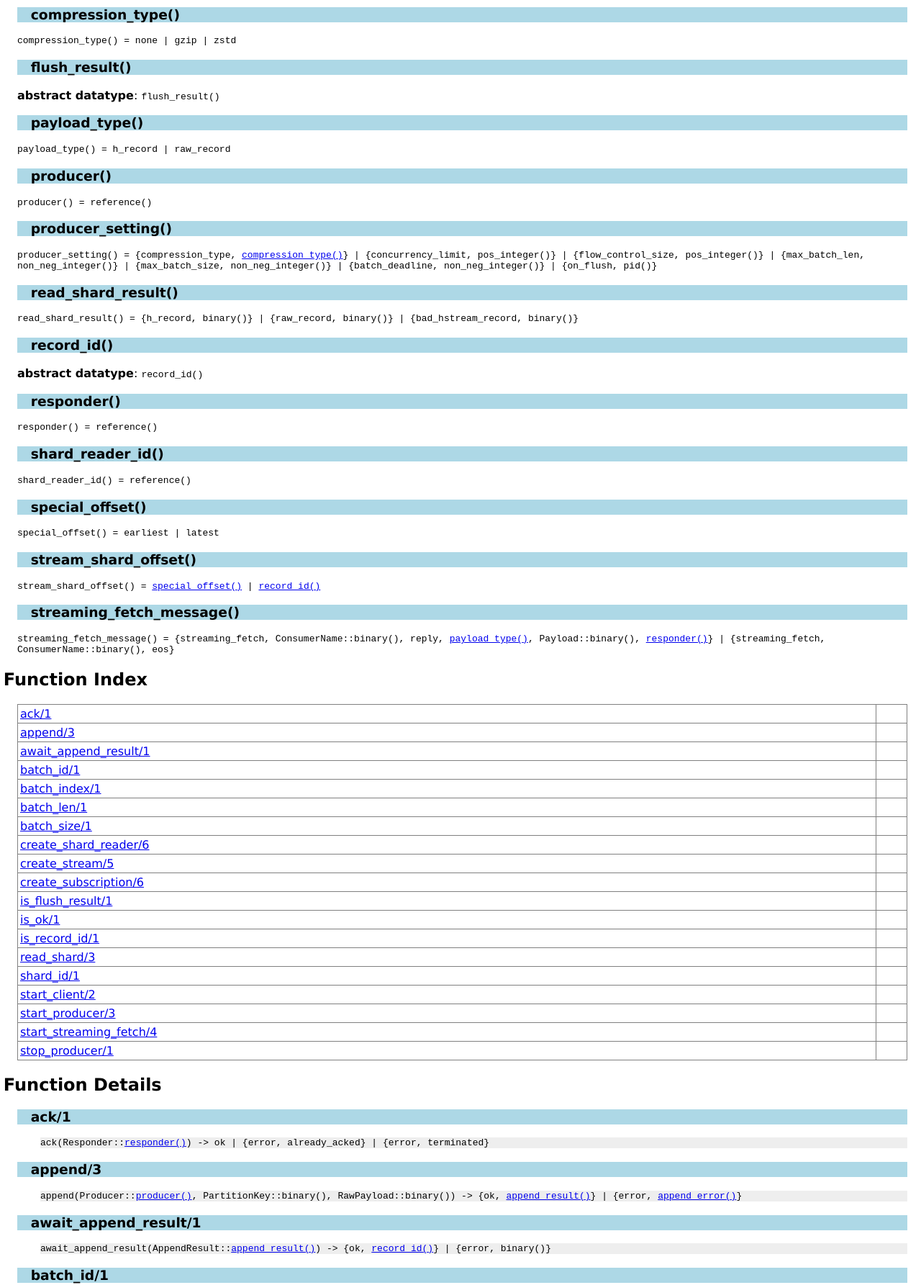
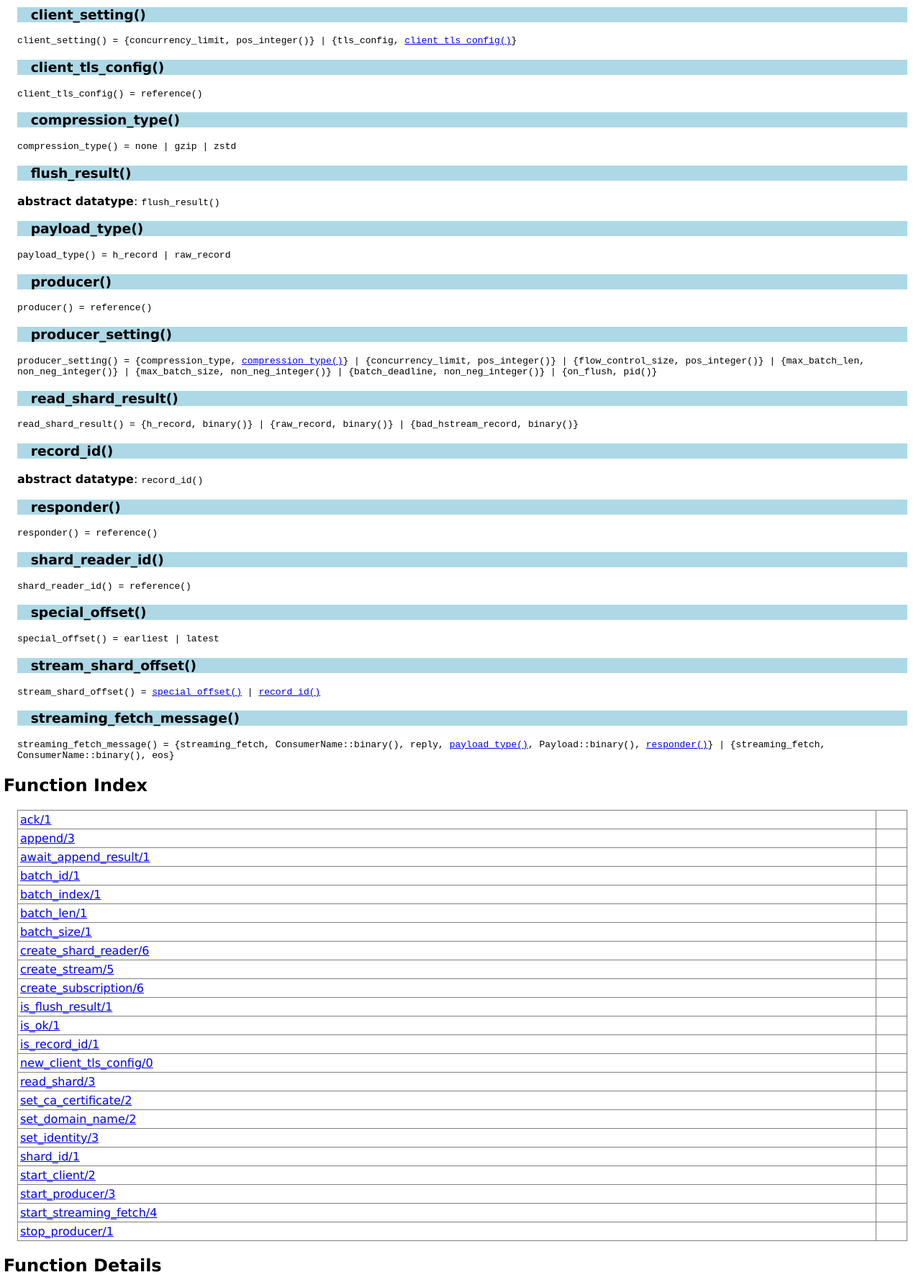
Before and after one commit to hstreamdb/hstreamdb_erl-rs, a plain HTML site: page hstreamdb.html in a window 1280 px wide. Shown: the part 500-2285 px from the top of the page at 72% size. Drawn offline with Linux system fonts and the light colour scheme.

Commit message:
Deploying to gh-pages from @ hstreamdb/hstreamdb_erl-rs@002f65e4053f78aff4a1a9c57f84c685b3d1d6a5 🚀

```diff
--- a/hstreamdb.html
+++ b/hstreamdb.html
@@ -25,6 +25,14 @@
 
 <h3 class="typedecl"><a name="type-client">client()</a></h3>
 <p><tt>client() = reference()</tt></p>
+
+
+<h3 class="typedecl"><a name="type-client_setting">client_setting()</a></h3>
+<p><tt>client_setting() = {concurrency_limit, pos_integer()} | {tls_config, <a href="#type-client_tls_config">client_tls_config()</a>}</tt></p>
+
+
+<h3 class="typedecl"><a name="type-client_tls_config">client_tls_config()</a></h3>
+<p><tt>client_tls_config() = reference()</tt></p>
 
 
 <h3 class="typedecl"><a name="type-compression_type">compression_type()</a></h3>
@@ -89,7 +97,11 @@
 <tr><td valign="top"><a href="#is_flush_result-1">is_flush_result/1</a></td><td></td></tr>
 <tr><td valign="top"><a href="#is_ok-1">is_ok/1</a></td><td></td></tr>
 <tr><td valign="top"><a href="#is_record_id-1">is_record_id/1</a></td><td></td></tr>
+<tr><td valign="top"><a href="#new_client_tls_config-0">new_client_tls_config/0</a></td><td></td></tr>
 <tr><td valign="top"><a href="#read_shard-3">read_shard/3</a></td><td></td></tr>
+<tr><td valign="top"><a href="#set_ca_certificate-2">set_ca_certificate/2</a></td><td></td></tr>
+<tr><td valign="top"><a href="#set_domain_name-2">set_domain_name/2</a></td><td></td></tr>
+<tr><td valign="top"><a href="#set_identity-3">set_identity/3</a></td><td></td></tr>
 <tr><td valign="top"><a href="#shard_id-1">shard_id/1</a></td><td></td></tr>
 <tr><td valign="top"><a href="#start_client-2">start_client/2</a></td><td></td></tr>
 <tr><td valign="top"><a href="#start_producer-3">start_producer/3</a></td><td></td></tr>
@@ -177,9 +189,33 @@
 <p> </p>
 </div>
 
+<h3 class="function"><a name="new_client_tls_config-0">new_client_tls_config/0</a></h3>
+<div class="spec">
+<p><tt>new_client_tls_config() -&gt; <a href="#type-client_tls_config">client_tls_config()</a></tt><br></p>
+<p> </p>
+</div>
+
 <h3 class="function"><a name="read_shard-3">read_shard/3</a></h3>
 <div class="spec">
 <p><tt>read_shard(Client::<a href="#type-client">client()</a>, ShardReaderId::<a href="#type-shard_reader_id">shard_reader_id()</a>, MaxRecords::non_neg_integer()) -&gt; {ok, [<a href="#type-read_shard_result">read_shard_result()</a>]} | {error, binary()}</tt><br></p>
+<p> </p>
+</div>
+
+<h3 class="function"><a name="set_ca_certificate-2">set_ca_certificate/2</a></h3>
+<div class="spec">
+<p><tt>set_ca_certificate(TlsConfig::<a href="#type-client_tls_config">client_tls_config()</a>, CaCertificate::binary()) -&gt; <a href="#type-client_tls_config">client_tls_config()</a></tt><br></p>
+<p> </p>
+</div>
+
+<h3 class="function"><a name="set_domain_name-2">set_domain_name/2</a></h3>
+<div class="spec">
+<p><tt>set_domain_name(TlsConfig::<a href="#type-client_tls_config">client_tls_config()</a>, DomainName::binary()) -&gt; <a href="#type-client_tls_config">client_tls_config()</a></tt><br></p>
+<p> </p>
+</div>
+
+<h3 class="function"><a name="set_identity-3">set_identity/3</a></h3>
+<div class="spec">
+<p><tt>set_identity(TlsConfig::<a href="#type-client_tls_config">client_tls_config()</a>, Cert::binary(), Key::binary()) -&gt; <a href="#type-client_tls_config">client_tls_config()</a></tt><br></p>
 <p> </p>
 </div>
 
@@ -191,7 +227,7 @@
 
 <h3 class="function"><a name="start_client-2">start_client/2</a></h3>
 <div class="spec">
-<p><tt>start_client(ServerUrl::binary(), Options::<a href="http://www.erlang.org/edoc/doc/stdlib/doc/proplists.html#type-proplist">proplists:proplist()</a>) -&gt; {ok, <a href="#type-client">client()</a>} | {error, binary()}</tt><br></p>
+<p><tt>start_client(ServerUrl::binary(), Options::[<a href="#type-client_setting">client_setting()</a>]) -&gt; {ok, <a href="#type-client">client()</a>} | {error, binary()}</tt><br></p>
 <p> </p>
 </div>
 
```
